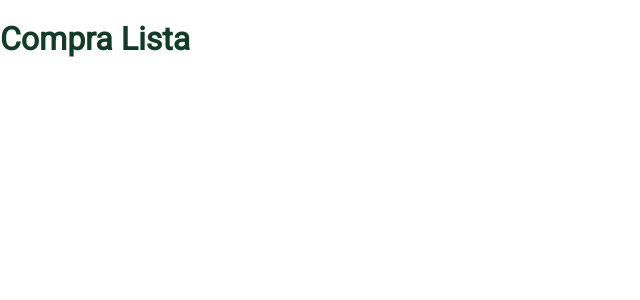
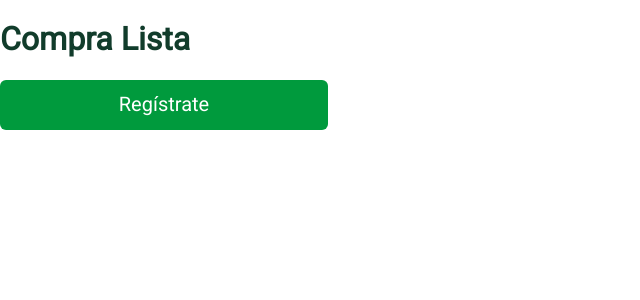
Before and after one commit to Rotciv86/Compra-Lista-frontend, a React (Create React App) app: page / in a window 1280 px wide. Shown: the top 300 px of the page, without its empty margins (0-640 px from the left). Built offline with nearby package versions, Linux system fonts and the light colour scheme.

Commit message:
Add Button ui component

```diff
--- a/src/components/App/App.tsx
+++ b/src/components/App/App.tsx
@@ -1,9 +1,11 @@
 import React from "react";
+import ButtonStyled from "../Button/ButtonStyled";
 
 const App = () => {
   return (
     <div className="container">
       <h1> Compra Lista </h1>
+      <ButtonStyled>Regístrate</ButtonStyled>
     </div>
   );
 };
--- /dev/null
+++ b/src/components/Button/ButtonStyled.tsx
@@ -0,0 +1,14 @@
+import styled from "styled-components";
+
+const ButtonStyled = styled.button`
+  border-radius: ${(props) => props.theme.borderRadius.big};
+  background-color: ${(props) => props.theme.colors.upperMain};
+  color: #fff;
+  height: 50px;
+  width: 328px;
+  font-weight: 400;
+  font-size: 20px;
+  border: 2px solid transparent;
+`;
+
+export default ButtonStyled;
--- a/src/index.tsx
+++ b/src/index.tsx
@@ -16,8 +16,8 @@ root.render(
     <Provider store={store}>
       <ThemeProvider theme={mainTheme}>
         <GlobalStyles />
+        <App />
       </ThemeProvider>
-      <App />
     </Provider>
   </React.StrictMode>
 );
--- a/src/styles/mainTheme.ts
+++ b/src/styles/mainTheme.ts
@@ -17,6 +17,10 @@ const mainTheme: DefaultTheme = {
     feedbackSuccess: "#A2C6BA",
     feedbackError: "#F6A8A8",
   },
+  borderRadius: {
+    big: "6px",
+    small: "4px",
+  },
   pxToRem: (value: number): string => `${value / mainTheme.font.base}rem`,
 };
 
--- a/src/styles/types.ts
+++ b/src/styles/types.ts
@@ -14,6 +14,10 @@ declare module "styled-components" {
       feedbackSuccess: string;
       feedbackError: string;
     };
+    borderRadius: {
+      big: string;
+      small: string;
+    };
     pxToRem: (value: number) => {};
   }
 }
```
Also changed, not shown: src/components/Button/Button.tsx (added, +27 -0 lines).
